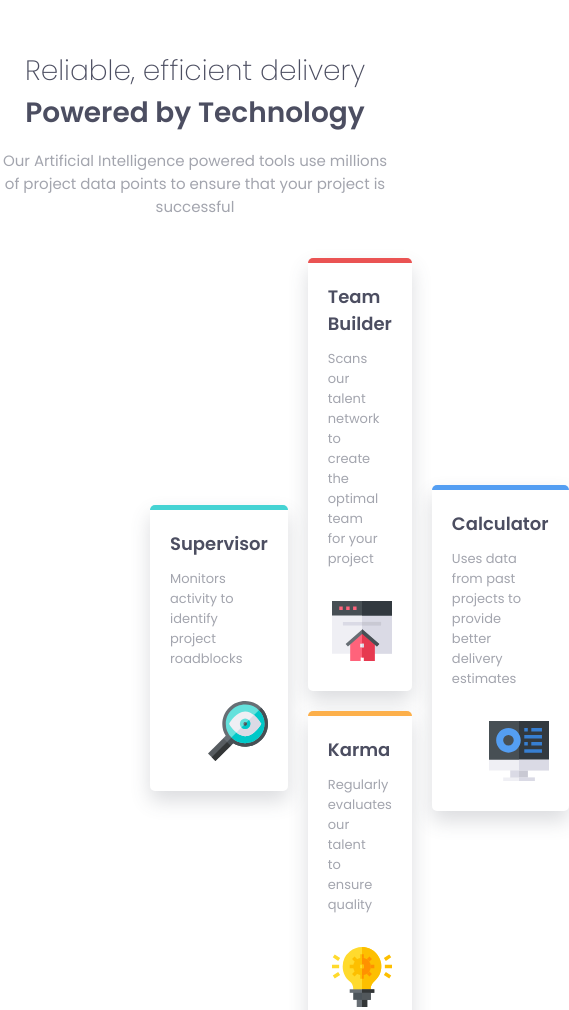
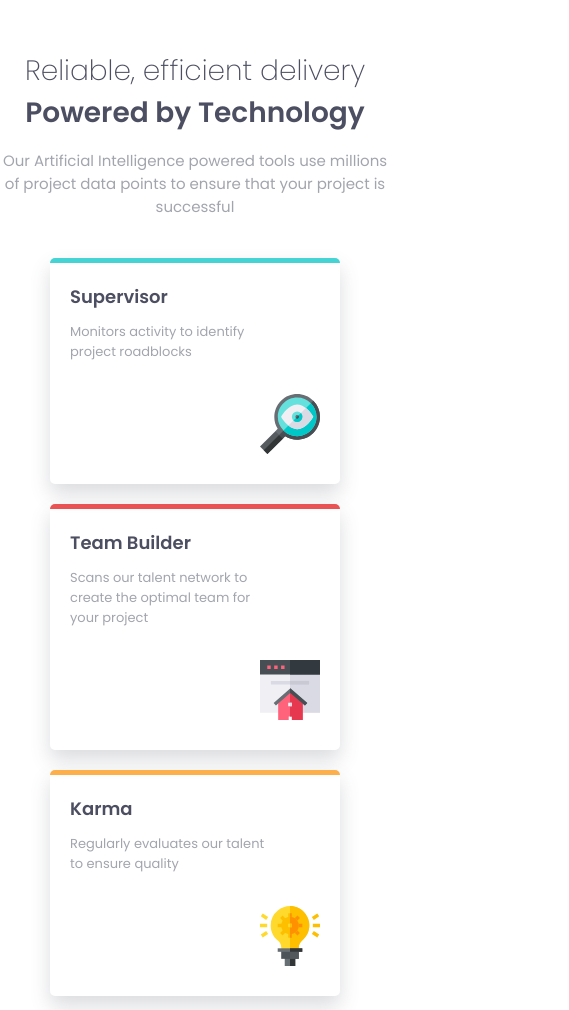
Before and after one commit to CyPhEr420/four-card-feature-section-master, a plain HTML site: page index.html in a window 390 px wide. Shown: the top 1010 px of the page, 569 px wide, since content can reach past the window. Drawn offline with Linux system fonts and the light colour scheme.

Commit message:
added responsiveness

```diff
--- a/style.css
+++ b/style.css
@@ -98,3 +98,19 @@ p {
   grid-column: 3/4;
   grid-row: 1/3;
 }
+
+@media (max-width: 908px) {
+  .features-container {
+    padding: 4rem 5rem 0 5rem;
+  }
+}
+
+@media (max-width: 700px) {
+  .features-container {
+    display: flex;
+    flex-direction: column;
+  }
+  .feature {
+    width: 100%;
+  }
+}
```
